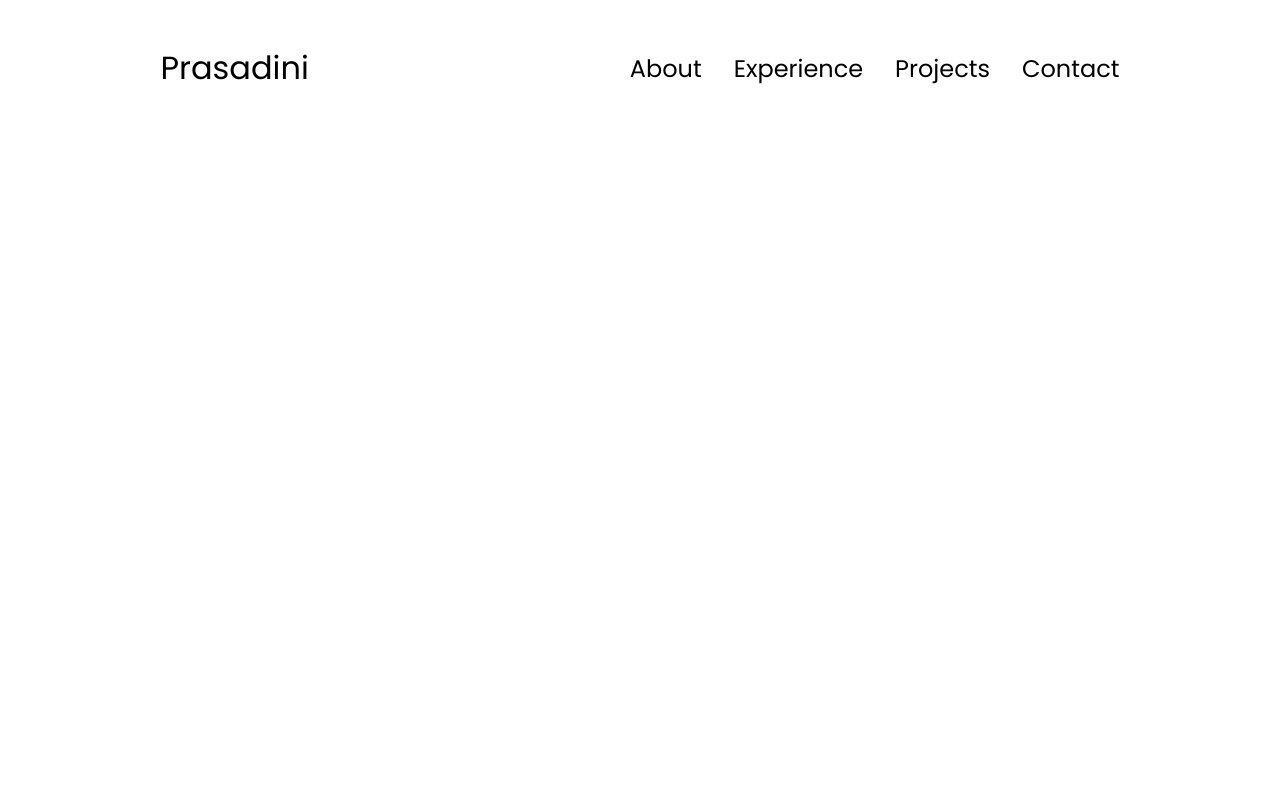
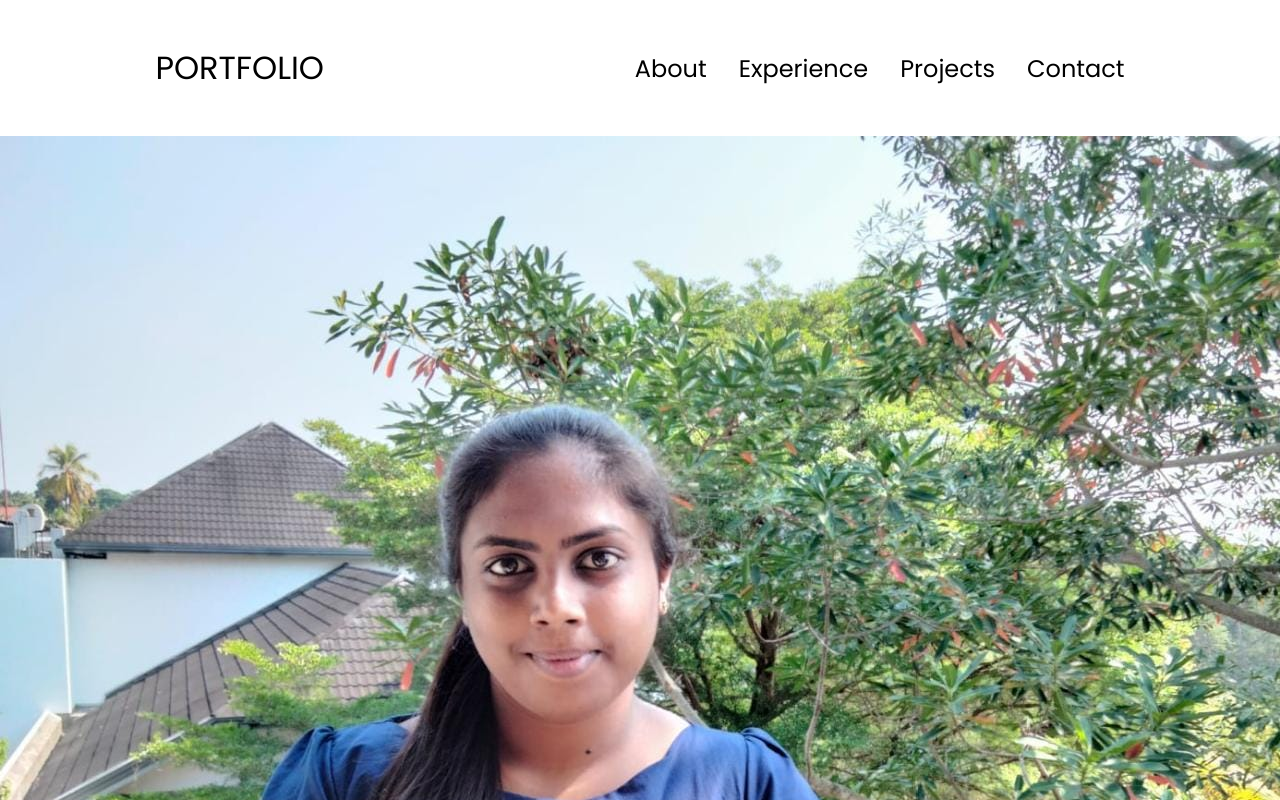
Before and after one commit to desilva-se19047/Portfolio, a plain HTML site: page index.html in a window 1280 px wide. Shown: the top 800 px of the page. Drawn offline with Linux system fonts and the light colour scheme.

Commit message:
add profile photo

```diff
--- a/index.html
+++ b/index.html
@@ -9,7 +9,7 @@
 </head>
 <body>
     <nav id="desktop-nav">
-        <div class="logo">Prasadini</div>
+        <div class="logo">PORTFOLIO</div>
         <div>
             <div>
                 <ul class="nav-links">
@@ -22,7 +22,7 @@
         </div>
     </nav>
     <nav id="hamburger-nav">
-        <div class="logo">Prasadini</div>
+        <div class="logo">PORTFOLIO</div>
         <div class="hamburger-menu">
             <div class="hamburger-icon" onclick="toggleMenu()">
                 <span></span>
@@ -37,7 +37,11 @@
             </div>
         </div>
     </nav>
-    </nav>
+    <section id="profile">
+        <div class="section_pic-container">
+            <img src="./assets/profile-pic.jpg" alt="Prasadini De Silva profile picture">
+        </div>
+    </section>
     <script src="script.js"></script>
 </body>
 </html>
--- a/style.css
+++ b/style.css
@@ -144,3 +144,5 @@ a:hover {
 .hamburger-icon span:first-child {
     transform: none;
 }
+
+/* Sections */
```
Also changed, not shown: assets/profile-pic.jpg (added).
